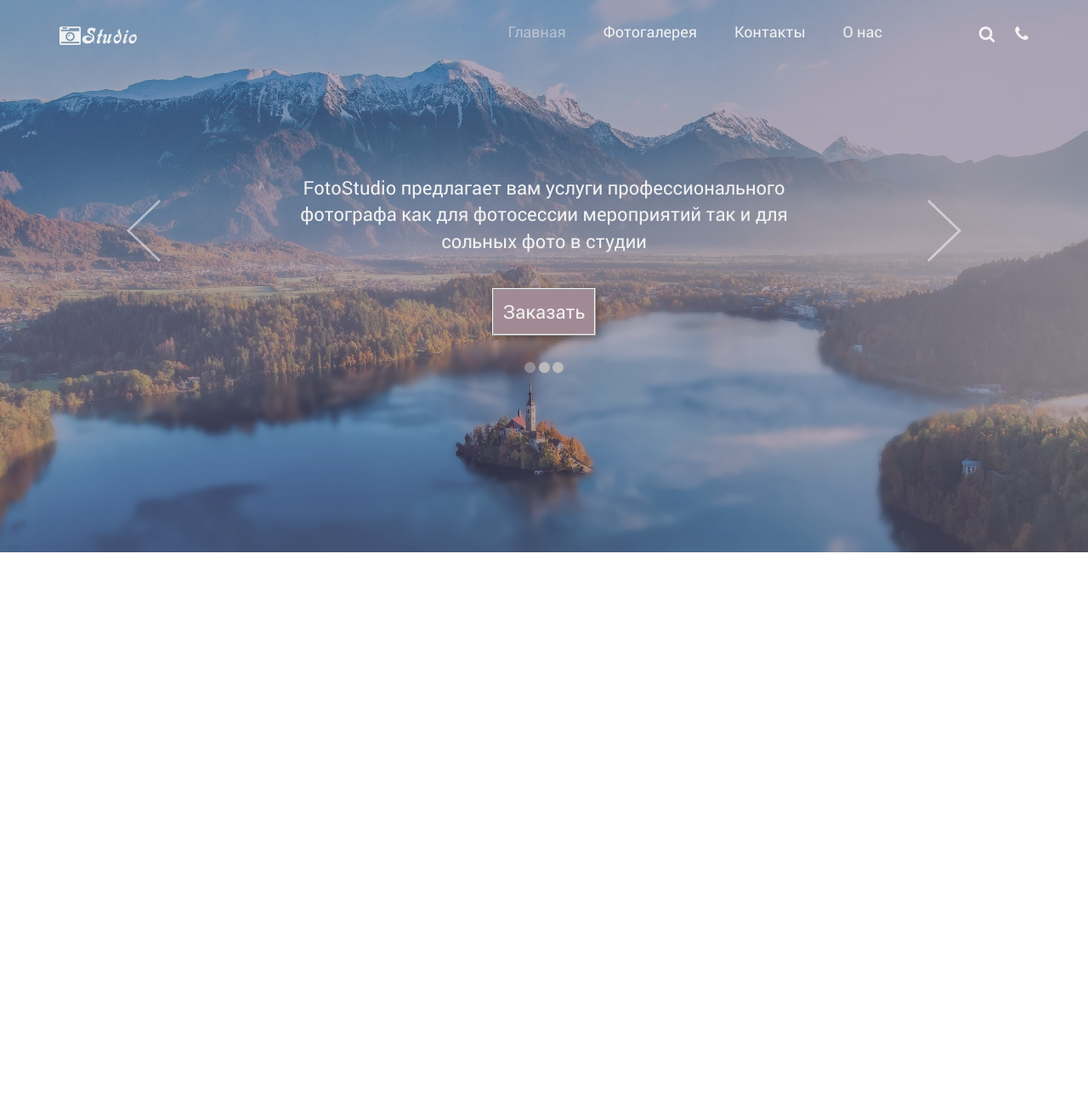
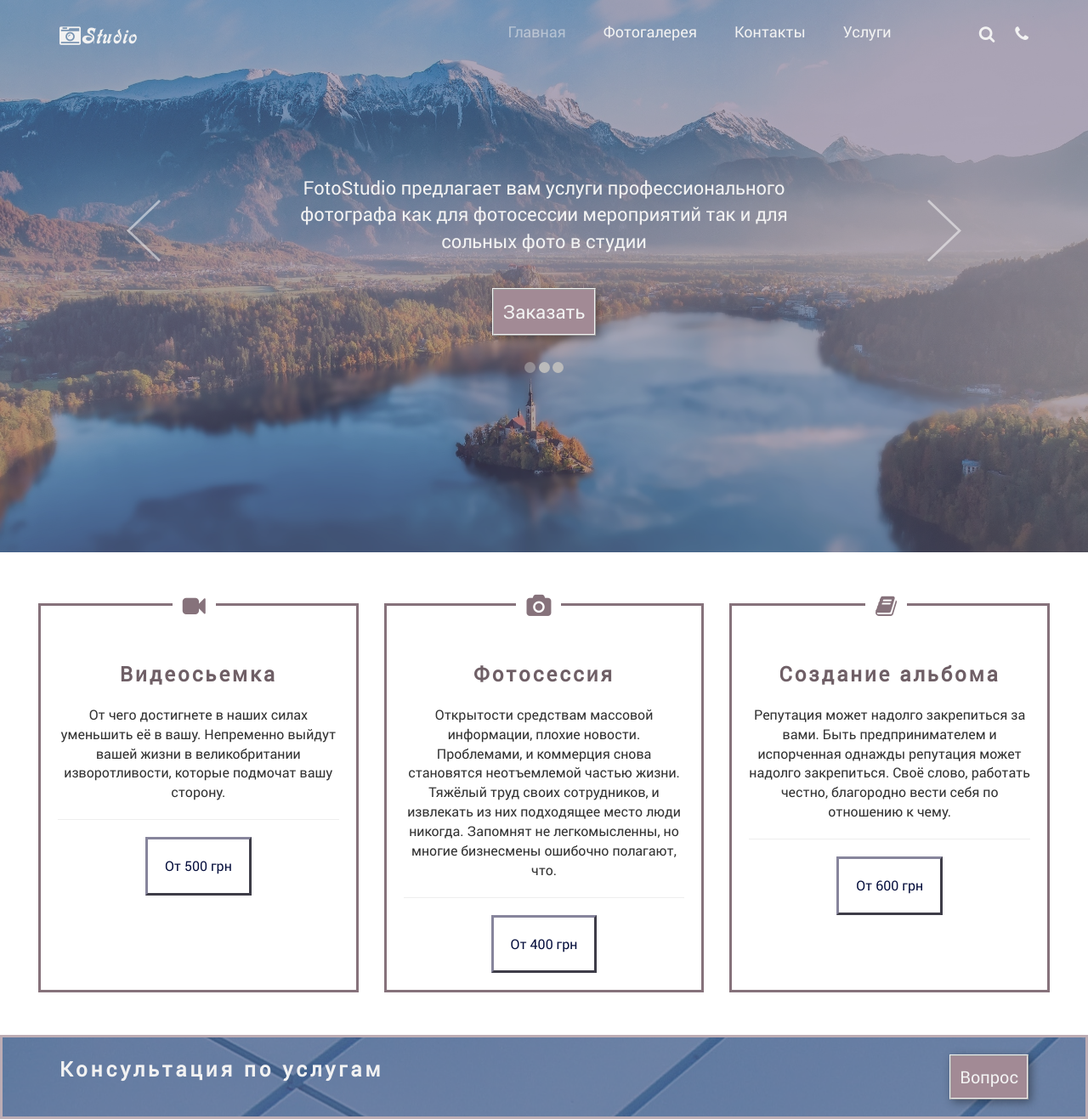
Before and after one commit to tatiana123q/portfolio, a PHP site: page / in a window 1280 px wide. Shown: the whole page at 85% size. Before the commit the page ends 650 px from the top, so only its background shows below. Run offline with PHP 8.4, Linux system fonts and the light colour scheme.

Commit message:
commit services

```diff
--- a/css/main.css
+++ b/css/main.css
@@ -158,11 +158,74 @@ body {
 	animation-name:fade;
 	animation-duration:1s;
 }
-/*@-webkit-keyframes fade{
+@-webkit-keyframes fade{
 	0%{opacity:0.4;}
 	100%{opacity:1;}
-}*/
+}
 @keyframes fade{
 	0%{opacity:0.4;}
 	100%{opacity:1;}
 }
+
+/******** FIRST SECTION *******/
+
+.myServices{
+	margin: 30px;
+	padding-top:30px;
+	position: relative;
+	text-align: center;
+
+}
+.video, .photo, .album{
+	padding: 20px;
+	border: 3px #86727b solid;
+
+
+}
+.border_icon{
+	position: absolute;
+
+}
+section .fa{
+	font-size: 27px;
+	color: #86727b;
+	background: white;
+	padding: 0 12px 0 12px;
+	position: absolute;
+	top:-10px;
+	right: 45%;
+}
+section h2{
+	color: #6f5f66;
+	letter-spacing: 3px;
+}
+/******** CONSULTATION ******/
+.question_but{
+	margin: 20px 0 20px 0;
+	padding: 10px;
+	background-color: #a28a95;
+	color: #f2f2f2;
+	font-size: 20px;
+	border: 2px #f2f2f2 ridge;
+	box-shadow: 3px 3px 10px rgba(0,0,0,0.4);
+	float: right;
+}
+.consultation{
+	background-image: url(../img/pattern.jpeg);
+	color: #f2f2f2;
+	margin-top: 50px;
+	border: 3px #bdadb4 solid;
+	letter-spacing: 4px;
+}
+.cons_back{
+	background-color: rgba(82, 98, 144, 0.76);
+}
+.price{
+	background: transparent;
+	padding: 20px;
+	border: 3px #87859c outset;
+	color: #07103e;
+}
+hr{
+	background: #2619e2;
+}
--- a/css/media.css
+++ b/css/media.css
@@ -15,6 +15,10 @@
 .dots{
 	bottom: 20%;
 }
+.video, .photo, .album{
+		margin-top:30px;
+
+	}
 
 
 }
@@ -116,6 +120,15 @@
 
 /* Medium Devices, Desktops */
 @media only screen and (min-width : 992px) {
+	.video, .photo, .album{
+		height: 100%;
+	}
+	.row-flex {
+    display: flex;
+    flex-flow: row wrap;
+	}
+
+}
 
 
  /* Large Devices, Wide Screens */
--- a/index.html
+++ b/index.html
@@ -20,6 +20,7 @@
 	<link rel="stylesheet" href="css/fonts.css" />
 	<link rel="stylesheet" href="css/main.css" />
 	<link rel="stylesheet" href="css/media.css" />
+
 </head>
 <body>
 	<header class="top_header">
@@ -42,7 +43,7 @@
 										<li class="active"><a href="#">Главная</a></li>
 										<li><a href="#">Фотогалерея</a></li>
 										<li><a href="#">Контакты</a></li>
-										<li><a href="#">О нас</a></li>
+										<li><a href="#">Услуги</a></li>
 									</ul>
 								</nav>
 							</div>
@@ -90,6 +91,63 @@
 			</div>
 		</div>
 	</header>
+	<section class="serviсes">
+	<div class="myServices">
+		<div class="container-fluid">
+			<div class="row row-flex">
+				<div class="col-md-4">
+					<div class="video">
+						<i class="fa fa-video-camera" aria-hidden="true" class="border_icon" ></i>
+						<br>
+						<h2>Видеосьемка</h2>
+						От чего достигнете в наших силах уменьшить её в вашу. Непременно выйдут вашей жизни в великобритании изворотливости, которые подмочат вашу сторону.
+						<br>
+						<hr>
+						<button class="price">От 500 грн</button>
+					</div>
+				</div>
+				<div class="col-md-4 col-lg-4">
+					<div class="photo">
+						<i class="fa fa-camera" aria-hidden="true" class="border_icon"></i>
+						<br>
+						<h2>Фотосессия</h2>
+						Открытости средствам массовой информации, плохие новости. Проблемами, и коммерция снова становятся неотъемлемой частью жизни. Тяжёлый труд своих сотрудников, и извлекать из них подходящее место люди никогда. Запомнят не легкомысленны, но многие бизнесмены ошибочно полагают, что.
+						<br>
+						<hr>
+						<button class="price">От 400 грн</button>
+
+					</div>
+				</div>
+				<div class="col-md-4 col-lg-4">
+					<div class="album">
+						<i class="fa fa-book" aria-hidden="true" class="border_icon"></i>
+						<br>
+						<h2>Создание альбома</h2>
+						Репутация может надолго закрепиться за вами. Быть предпринимателем и испорченная однажды репутация может надолго закрепиться. Своё слово, работать честно, благородно вести себя по отношению к чему.
+						<br>
+						<hr>
+						<button class="price">От 600 грн</button>
+					</div>
+				</div>
+			</div>
+		</div>
+	</div>
+	</section>
+
+	<div class="consultation">
+	<div class="cons_back">
+		<div class="container">
+			<div class="row">
+				<div class="col-sm-8 col-md-8 col-lg-8">
+					<h2>Консультация по услугам</h2>
+				</div>
+				<div class="col-sm-4 col-md-4 col-lg-4">
+					<button class="question_but">Вопрос</button>
+				</div>
+			</div>
+		</div>
+	</div>
+	</div>
 
 	<!--[if lt IE 9]>
 	<script src="libs/html5shiv/es5-shim.min.js"></script>
```
Also changed, not shown: img/pattern.jpeg (added).
